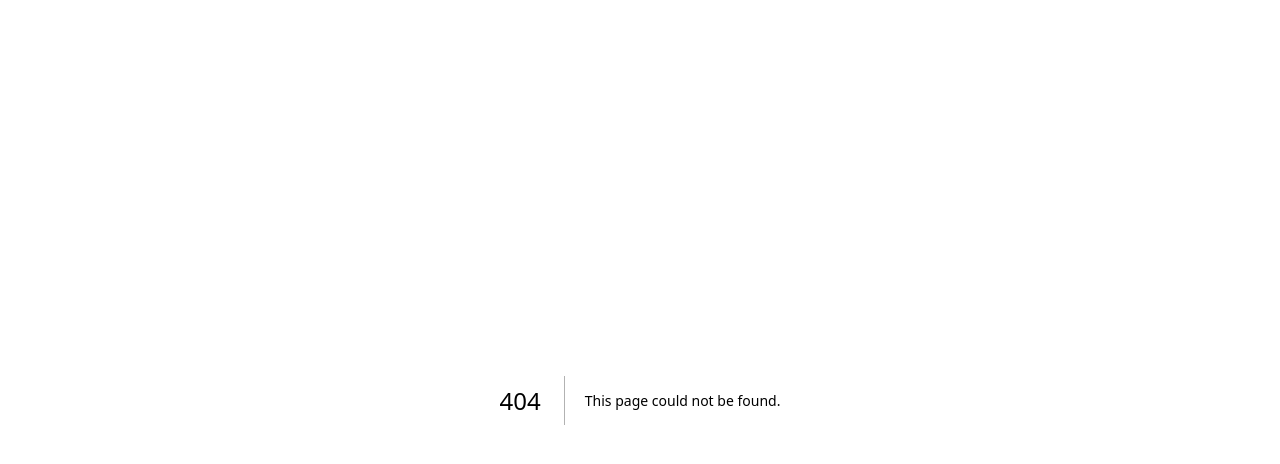
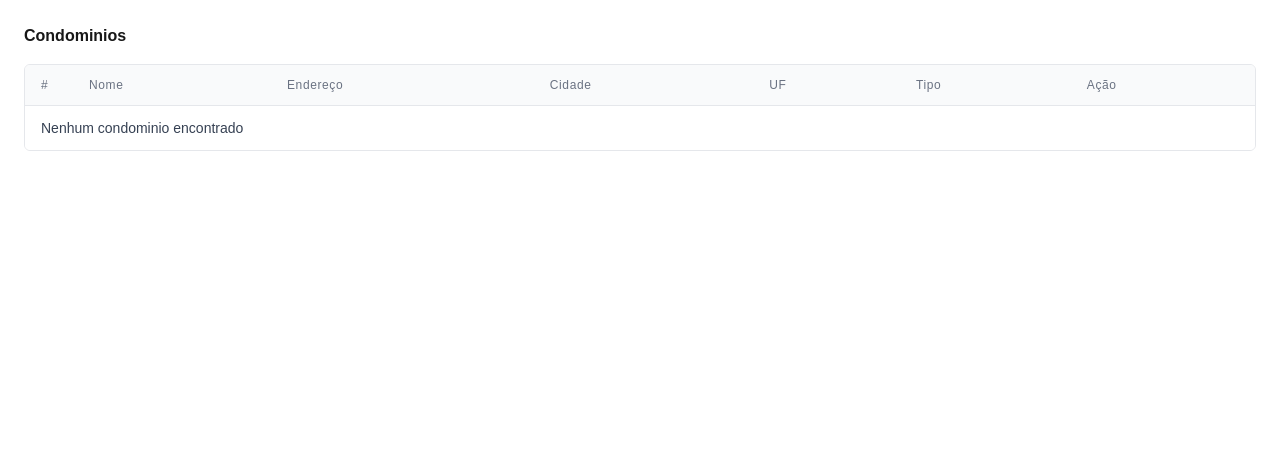
Before and after one commit to Dell-Chaves2000/viva-condo, a Next.js app: page /condominios in a window 1280 px wide. Before the commit this address had no page. Shown: the top 464 px of the page. Built offline with nearby package versions, Linux system fonts and the light colour scheme.

Commit message:
Lista condominio

```diff
--- /dev/null
+++ b/src/app/condominios/page.tsx
@@ -0,0 +1,33 @@
+"use client"
+
+export default function ListaCondominios(){
+    return(
+        <div className="p-6 max-w-full">
+            <div className="mb-4 flex itemss-center justify-between gap-4">
+                <h1 className="text-x1 font-semibold">Condominios</h1>
+            </div>
+
+            <div className="bg-white rounded-md border border-gray-200 overflow-hidden">
+                <table className="min-w-full divide-y divide-gray-200">
+                    <thead className="bg-gray-50">
+                        <tr>
+                           <th className="px-4 py-3 text-left text-xs font-medium text-gray-500 tracking-wider w-12">#</th>
+                           <th className="px-4 py-3 text-left text-xs font-medium text-gray-500 tracking-wider">Nome</th>
+                           <th className="px-4 py-3 text-left text-xs font-medium text-gray-500 tracking-wider">Endereço</th>
+                           <th className="px-4 py-3 text-left text-xs font-medium text-gray-500 tracking-wider">Cidade</th>
+                           <th className="px-4 py-3 text-left text-xs font-medium text-gray-500 tracking-wider">UF</th>
+                           <th className="px-4 py-3 text-left text-xs font-medium text-gray-500 tracking-wider">Tipo</th>
+                           <th className="px-4 py-3 text-left text-xs font-medium text-gray-500 tracking-wider">Ação</th>
+                        </tr>
+
+                    </thead>
+                    <tbody className="divide-y divide-gray-200 bg-white">
+                        <tr>
+                            <td className="px-4 py-3 text-sm text-gray-700" colSpan={7}>Nenhum condominio encontrado</td>
+                        </tr>
+                    </tbody>
+                </table>
+            </div>
+        </div>
+    )
+}
```
Also changed, not shown: src/app/condominios/novo/page.tsx (added).
